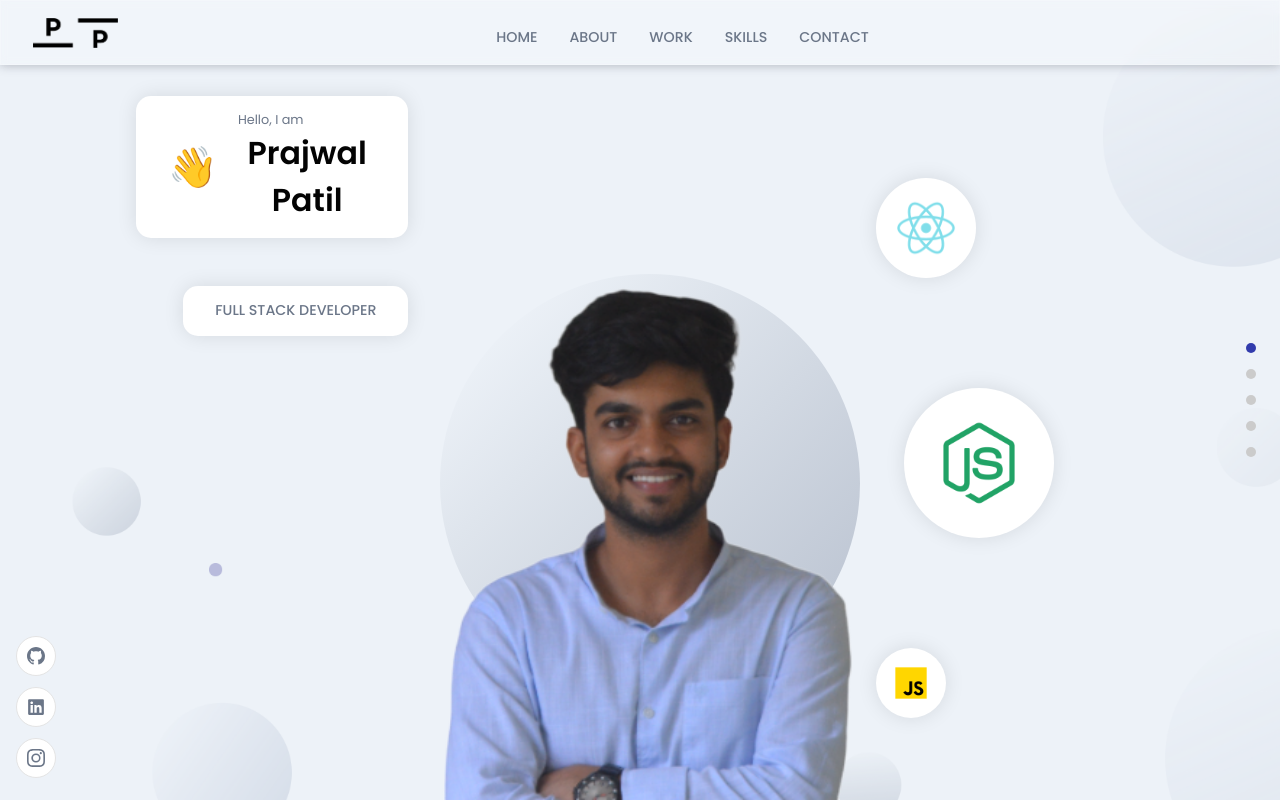
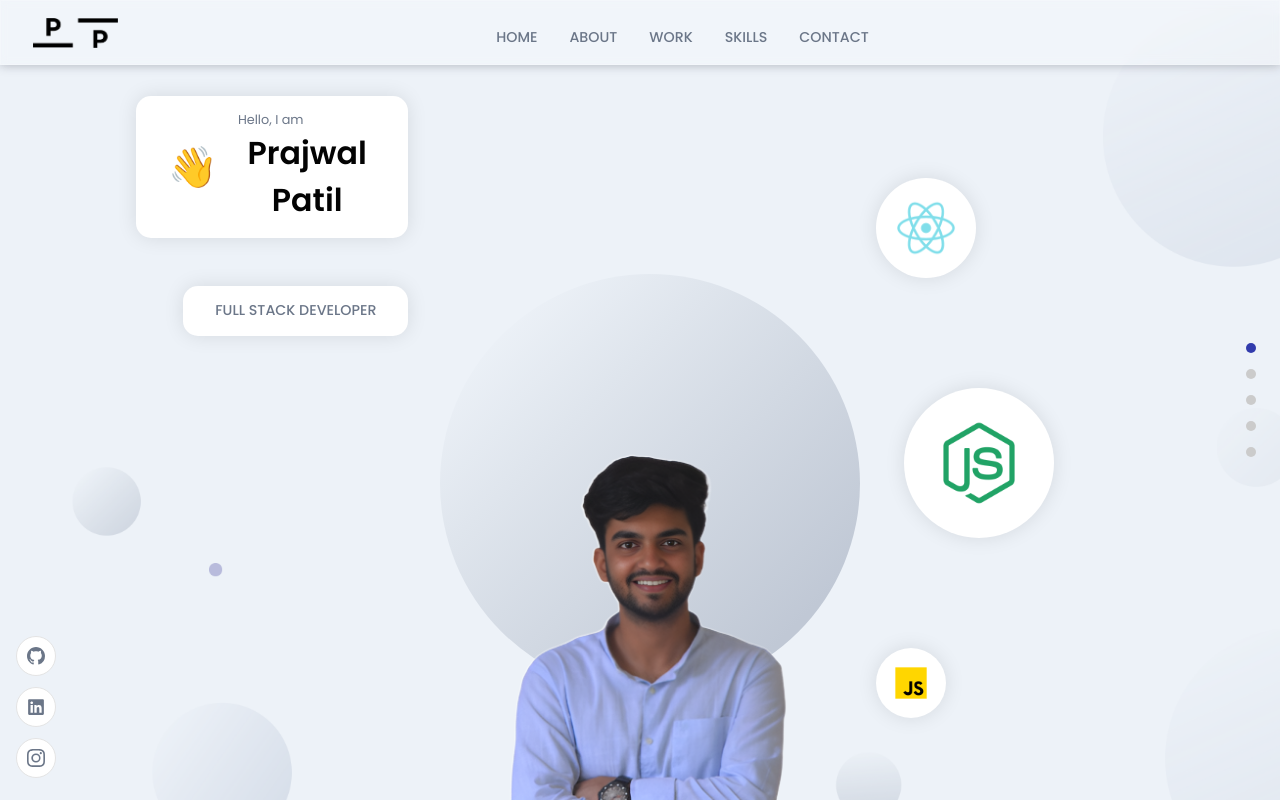
Before and after one commit to PrajwalPatil1105/Portfolio, a React (Vite) app in the folder Portfolio/: page / in a window 1280 px wide. Shown: the top 802 px of the page. Built offline with nearby package versions, Linux system fonts and the light colour scheme; a web font is replaced by a local one.

Commit message:
Updated HomePage Img

```diff
--- a/Portfolio/src/container/Header/Header.jsx
+++ b/Portfolio/src/container/Header/Header.jsx
@@ -42,7 +42,7 @@ const Header = () => (
       transition={{ duration: 0.5, delayChildren: 0.5 }}
       className="app__header-img"
     >
-      <img src={images.Now} alt="profile_bg" />
+      <img src={images.ProfilePic2} alt="profile_bg" />
       <motion.img
         whileInView={{ scale: [0, 1] }}
         transition={{ duration: 1, ease: "easeInOut" }}
```
